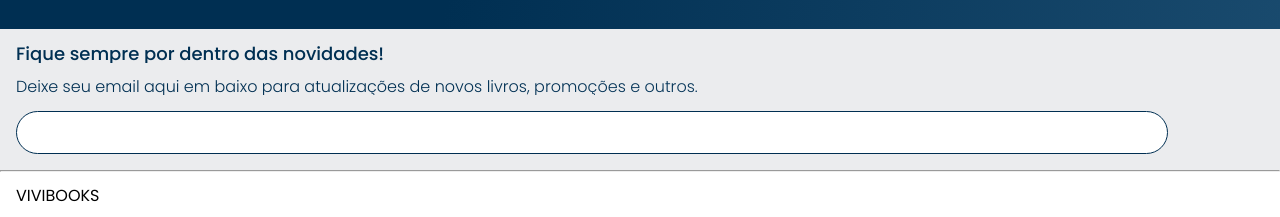
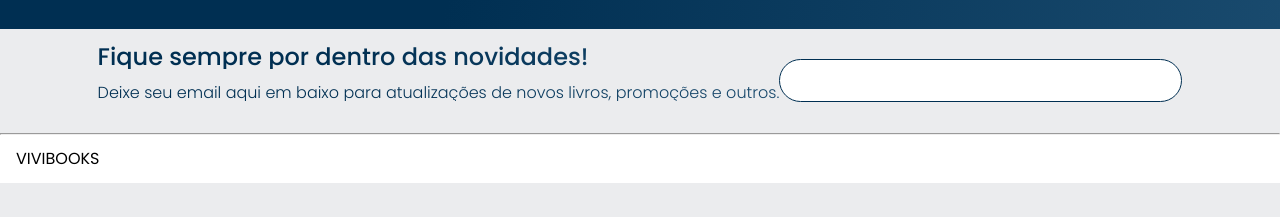
Before and after one commit to vitoriajoana/o-melhor-site, a plain HTML site: page index.html in a window 1280 px wide. Shown: the part 2047-2264 px from the top of the page. After the commit the page ends 2230 px from the top, so only its background shows below. Drawn offline with nearby package versions, Linux system fonts and the light colour scheme.

Commit message:
Update contato.css

```diff
--- a/styles/contato.css
+++ b/styles/contato.css
@@ -35,3 +35,24 @@
     background: url("../img/Email.svg") no-repeat 5%;
     padding-left: 2em;
 }
+
+@media screen and (min-width: 1024px) {
+    .contato {
+        display: flex;
+        justify-content: center;
+        align-items: center;
+    }
+
+    .contato__titulo {
+        font-size: 24px;
+    }
+
+    .contato__descrição {
+        margin-right: 1em;
+        width: 30%;
+    }
+
+    .contato__email {
+        width: 30%;
+    }
+}
```
